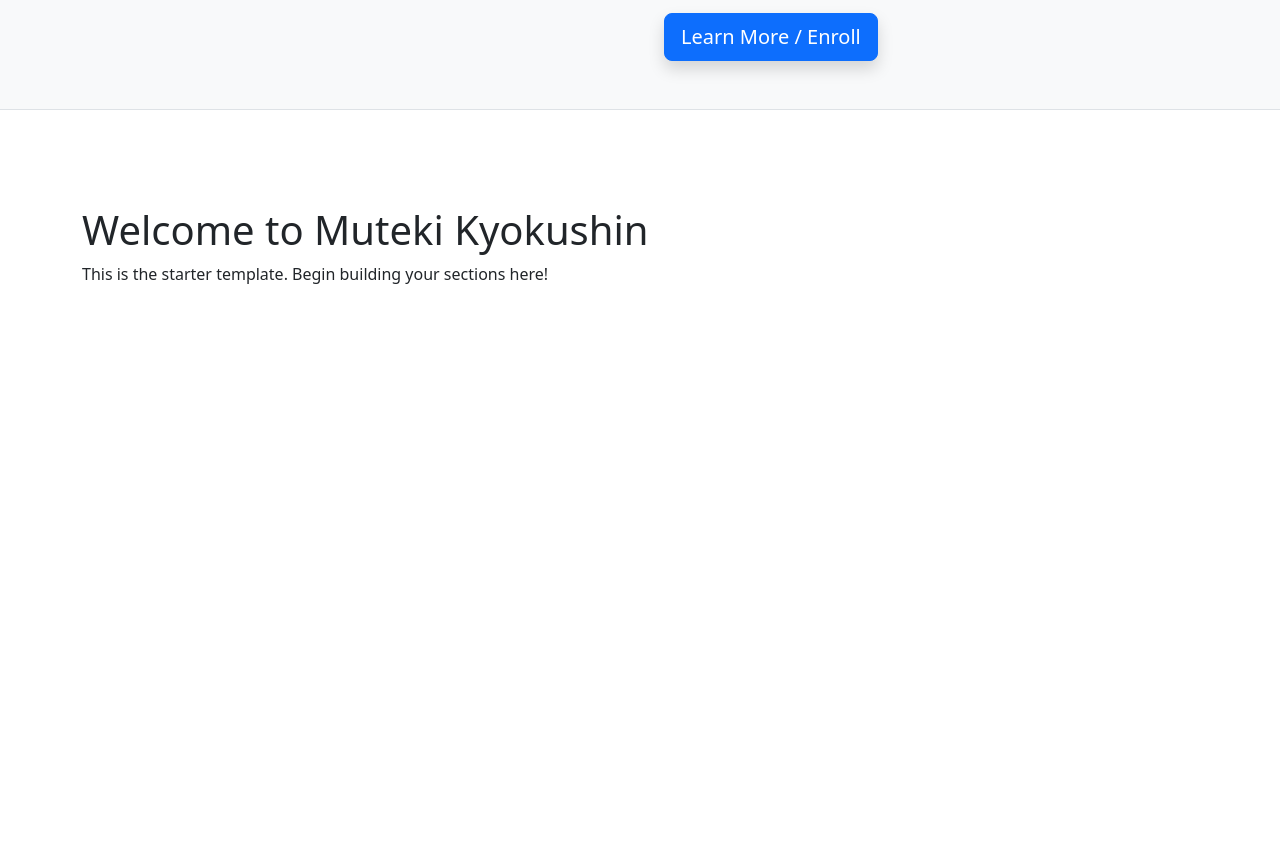
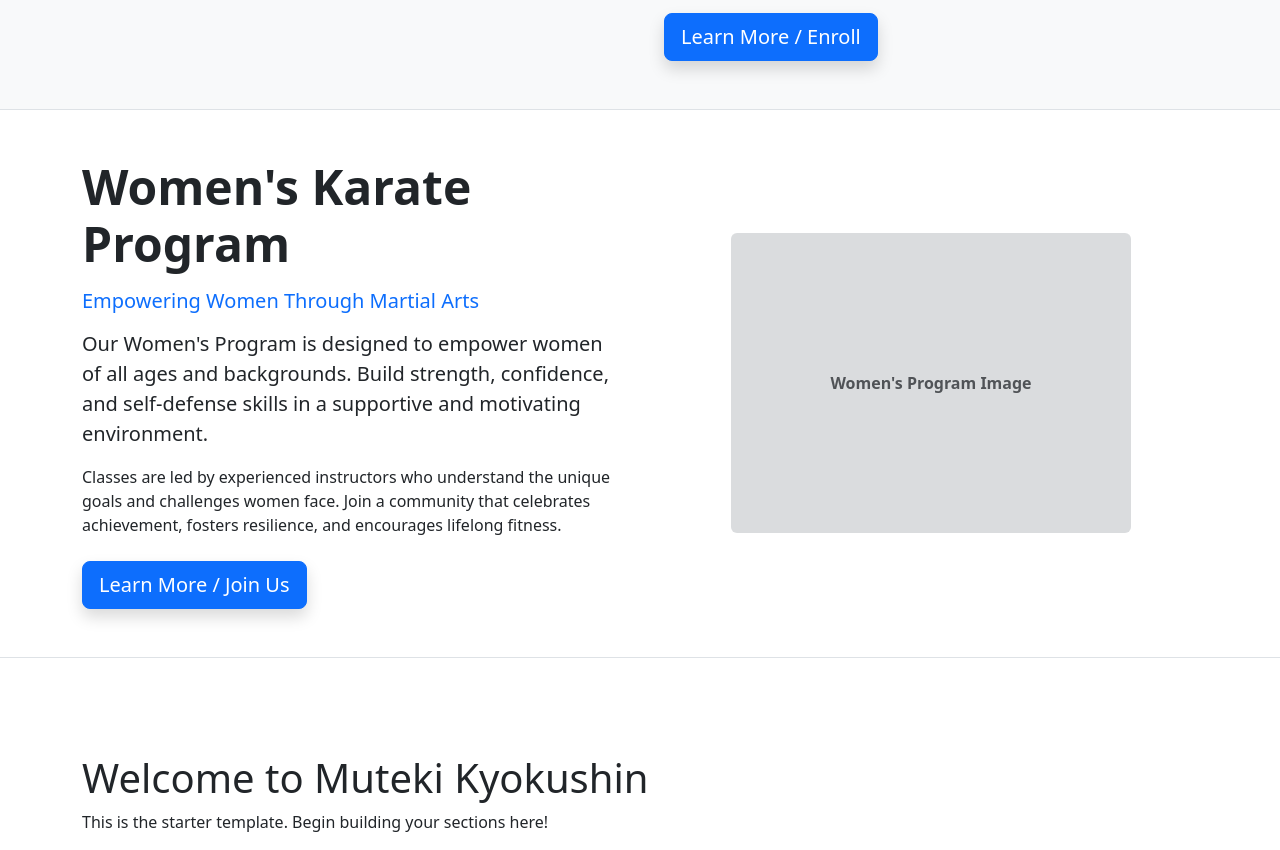
Before and after one commit to sjvarnum/website-mutekikyokushin, a React (Vite) app: page / in a window 1280 px wide. Shown: the part 3227-4077 px from the top of the page. Before the commit the page ends 3529 px from the top, so only its background shows below. Built offline with nearby package versions, Linux system fonts and the light colour scheme.

Commit message:
feat: add WomensProgram component and integrate into main App layout

```diff
--- a/src/App.tsx
+++ b/src/App.tsx
@@ -5,6 +5,7 @@ import CallToAction from "./components/CallToAction/CallToAction";
 import Karate from "./components/Karate/Karate";
 import NewsEvents from "./components/NewsEvents/NewsEvents";
 import KidsProgram from "./components/KidsProgram/KidsProgram";
+import WomensProgram from "./components/WomensProgram/WomensProgram";
 
 function App() {
   return (
@@ -18,6 +19,7 @@ function App() {
       <Karate />
       <NewsEvents />
       <KidsProgram />
+      <WomensProgram />
       {/* Main Content Placeholder */}
       <main>
         <div className="container mt-5 pt-5">
--- a/src/components/WomensProgram/WomensProgram.tsx
+++ b/src/components/WomensProgram/WomensProgram.tsx
@@ -0,0 +1,37 @@
+import React from "react";
+
+const WomensProgram: React.FC = () => (
+  <section className="womens-program-section bg-white py-5 border-bottom">
+    <div className="container">
+      <div className="row align-items-center g-5 flex-lg-row-reverse flex-column">
+        {/* Right Column (desktop): Image Placeholder */}
+        <div className="col-lg-6 col-12 text-center order-2 order-lg-1">
+          <div
+            className="womens-image-placeholder bg-secondary bg-opacity-25 rounded mb-4 mb-lg-0"
+            style={{ width: "100%", height: "300px", maxWidth: 400, margin: "0 auto" }}
+          >
+            <span className="d-flex h-100 justify-content-center align-items-center text-muted fw-semibold">
+              Women's Program Image
+            </span>
+          </div>
+        </div>
+        {/* Left Column (desktop): Content */}
+        <div className="col-lg-6 col-12 order-1 order-lg-2">
+          <h2 className="display-5 fw-bold mb-3">Women's Karate Program</h2>
+          <h3 className="h5 fw-normal mb-3 text-primary">Empowering Women Through Martial Arts</h3>
+          <p className="lead mb-3">
+            Our Women's Program is designed to empower women of all ages and backgrounds. Build strength, confidence, and self-defense skills in a supportive and motivating environment.
+          </p>
+          <p>
+            Classes are led by experienced instructors who understand the unique goals and challenges women face. Join a community that celebrates achievement, fosters resilience, and encourages lifelong fitness.
+          </p>
+          <a href="#contact" className="btn btn-primary btn-lg mt-2 shadow">
+            Learn More / Join Us
+          </a>
+        </div>
+      </div>
+    </div>
+  </section>
+);
+
+export default WomensProgram;
```
